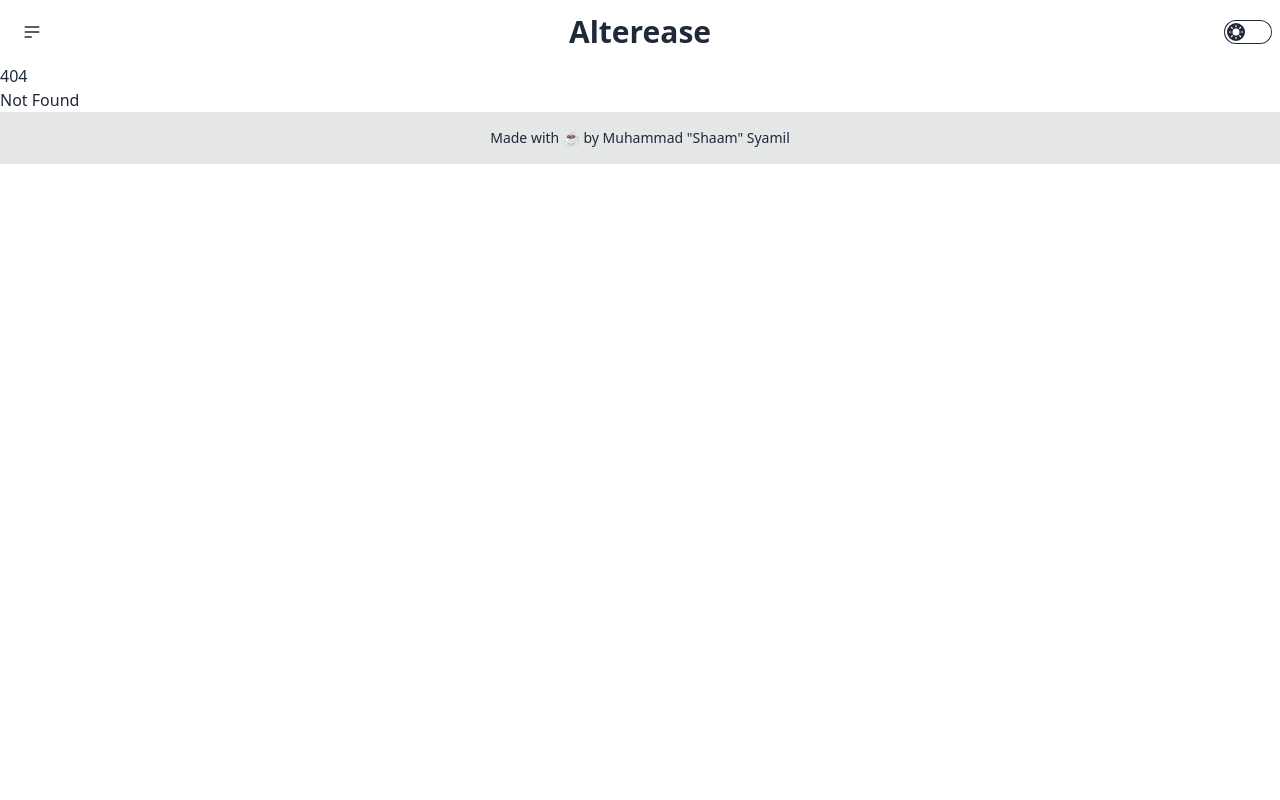
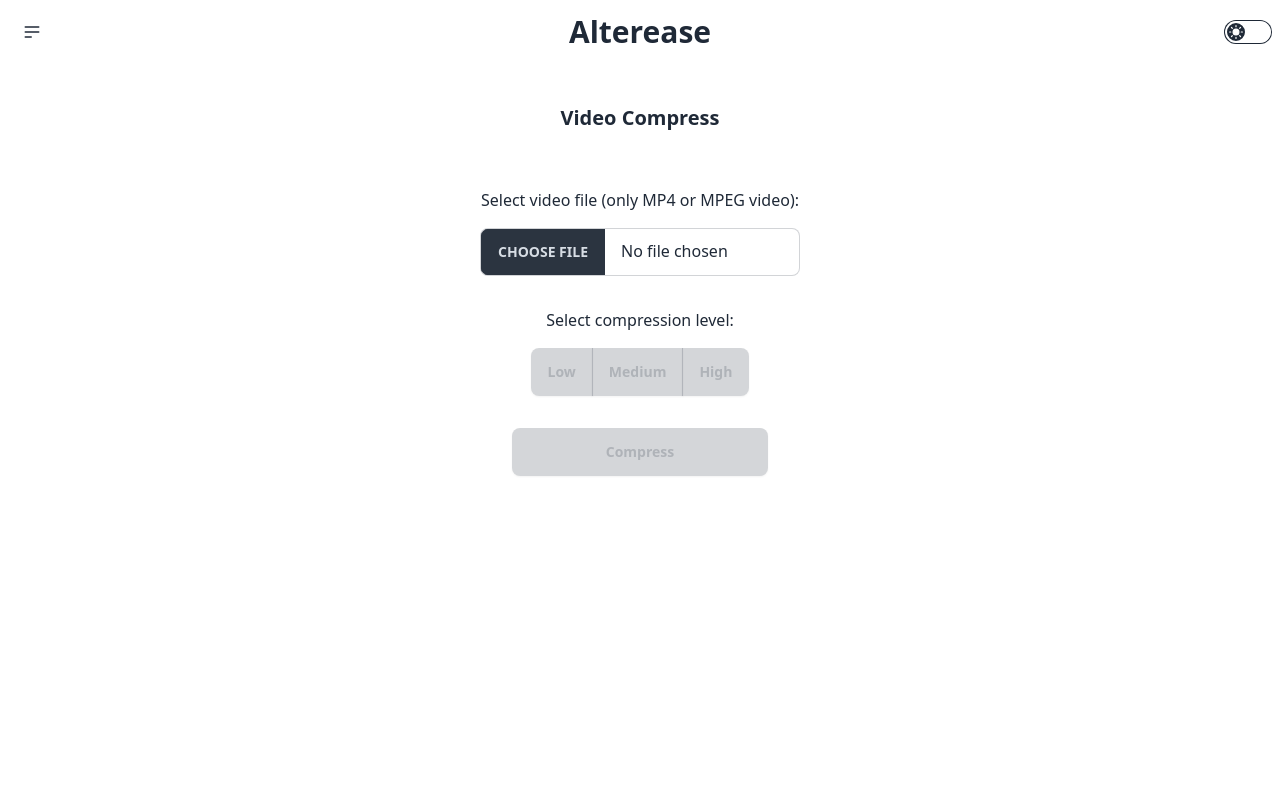
Before and after one commit to shaammiru/alterease, a SvelteKit app: page /video/compress in a window 1280 px wide. Before the commit this address had no page. Shown: the top 800 px of the page. Built offline with nearby package versions, Linux system fonts and the light colour scheme; no server answers.

Commit message:
feat: add video compress page

```diff
--- a/src/routes/+layout.svelte
+++ b/src/routes/+layout.svelte
@@ -26,6 +26,7 @@
 				<li><a href="/image/rotate">Image Rotate</a></li>
 				<li><a href="/image/flip">Image Flip</a></li>
 				<li><a href="/audio/compress">Audio Compress</a></li>
+				<li><a href="/video/compress">Video Compress</a></li>
 			</ul>
 		</div>
 	</div>
--- a/src/routes/+page.svelte
+++ b/src/routes/+page.svelte
@@ -11,7 +11,10 @@
 					<a href="/image/rotate"><button class="btn btn-primary">Rotate Image</button></a>
 					<a href="/image/flip"><button class="btn btn-primary">Flip Image</button></a>
 				</div>
-				<a href="/audio/compress"><button class="btn btn-primary">Compress Audio</button></a>
+				<div class="mb-4 space-x-2">
+					<a href="/audio/compress"><button class="btn btn-primary">Compress Audio</button></a>
+					<a href="/video/compress"><button class="btn btn-primary">Compress Video</button></a>
+				</div>
 			</div>
 		</div>
 	</div>
--- /dev/null
+++ b/src/routes/video/compress/+page.svelte
@@ -0,0 +1,139 @@
+<script>
+	import { PUBLIC_API_URL } from '$env/static/public';
+
+	let fileSelected = false;
+	let loading = false;
+	let isError = false;
+	let isCompressed = false;
+	let level = '';
+	let videoUrl = '';
+
+	const handleFileChange = (event) => {
+		fileSelected = event.target.files.length > 0;
+	};
+
+	const handleCompress = async () => {
+		if (!fileSelected) return;
+
+		const fileInput = document.querySelector('input[type="file"]');
+		const file = fileInput.files[0];
+
+		const formData = new FormData();
+		formData.append('video', file);
+		formData.append('level', level);
+
+		loading = true;
+
+		try {
+			const response = await fetch(`${PUBLIC_API_URL}/video/compress`, {
+				method: 'POST',
+				body: formData
+			});
+
+			if (response.ok) {
+				const responseData = await response.json();
+				videoUrl = responseData.video.url;
+				isCompressed = true;
+			} else {
+				isError = true;
+				isCompressed = false;
+			}
+		} catch (error) {
+			isError = true;
+			isCompressed = false;
+			console.error(error);
+		} finally {
+			loading = false;
+		}
+	};
+
+	const handleReloadPage = () => {
+		const fileInput = document.querySelector('input[type="file"]');
+		fileInput.value = '';
+		location.reload();
+	};
+</script>
+
+<svelte:head><title>Alterease | Video Compress</title></svelte:head>
+
+<div class="min-h-screen justify-center text-center">
+	<div class="m-10">
+		<h1 class="font-bold text-xl">Video Compress</h1>
+	</div>
+
+	<div class="p-4">
+		<h2 class="text-md mb-4">Select video file (only MP4 or MPEG video):</h2>
+		<input
+			type="file"
+			accept="video/mp4,video/mpeg"
+			class="file-input file-input-bordered w-full max-w-xs"
+			on:change={handleFileChange}
+		/>
+	</div>
+
+	<div class="p-4">
+		<h2 class="text-md mb-4">Select compression level:</h2>
+		<div class="join">
+			<input
+				class="join-item btn"
+				type="radio"
+				name="options"
+				aria-label="Low"
+				value="low"
+				disabled={!fileSelected}
+				bind:group={level}
+			/>
+			<input
+				class="join-item btn"
+				type="radio"
+				name="options"
+				aria-label="Medium"
+				value="medium"
+				disabled={!fileSelected}
+				bind:group={level}
+			/>
+			<input
+				class="join-item btn"
+				type="radio"
+				name="options"
+				aria-label="High"
+				value="high"
+				disabled={!fileSelected}
+				bind:group={level}
+			/>
+		</div>
+	</div>
+
+	<div class="p-4">
+		{#if !isCompressed}
+			{#if fileSelected}
+				{#if loading}
+					<button class="btn btn-wide btn-disabled">
+						<span class="loading loading-spinner loading-md"></span> Processing
+					</button>
+				{:else}
+					<button class="btn btn-wide btn-primary" on:click={handleCompress}>Compress</button>
+				{/if}
+			{:else}
+				<button class="btn btn-wide btn-disabled">Compress</button>
+			{/if}
+		{:else}
+			<div class="p-2">
+				<a href={videoUrl} target="_blank">
+					<button class="btn btn-wide btn-success">Download</button>
+				</a>
+			</div>
+			<div class="p-2">
+				<button class="btn btn-wide btn-primary" on:click={handleReloadPage}>
+					Compress another video
+				</button>
+			</div>
+		{/if}
+	</div>
+
+	{#if isError}
+		<div class="p-4">
+			<h2 class="text-md mb-4 text-error">An error occurred, please try again!</h2>
+		</div>
+	{/if}
+</div>
```
